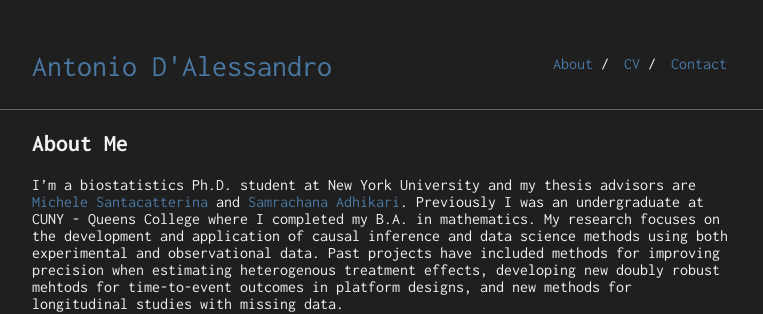
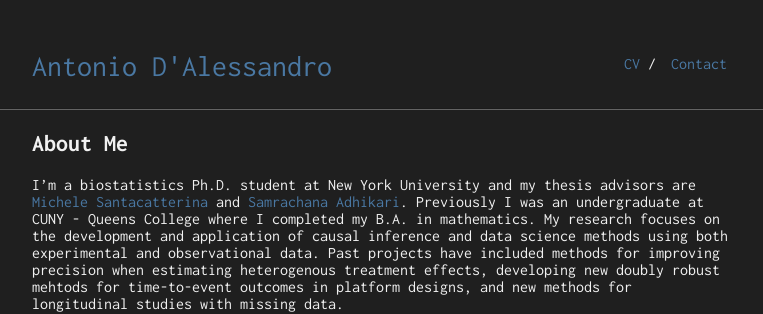
Before and after one commit to antoniod5836/antoniod5836.github.io, a Jekyll site: the page built from index.md, in a window 1280 px wide. Shown: the top 314 px of the page, without its empty margins (258-1021 px from the left). Built offline with Jekyll 4.4.1, drawn with Linux system fonts in a browser that asks for light colours; our own code applies the rules of GitHub Pages for plain Markdown files.

Commit message:
Update _config.yml

```diff
--- a/_config.yml
+++ b/_config.yml
@@ -17,8 +17,6 @@ sass:
     sass_dir: _sass
 
 nav:
-  - name: "About"
-    link: "/"
   - name: "CV"
     link: "cv.pdf"
   - name: "Contact"
```
